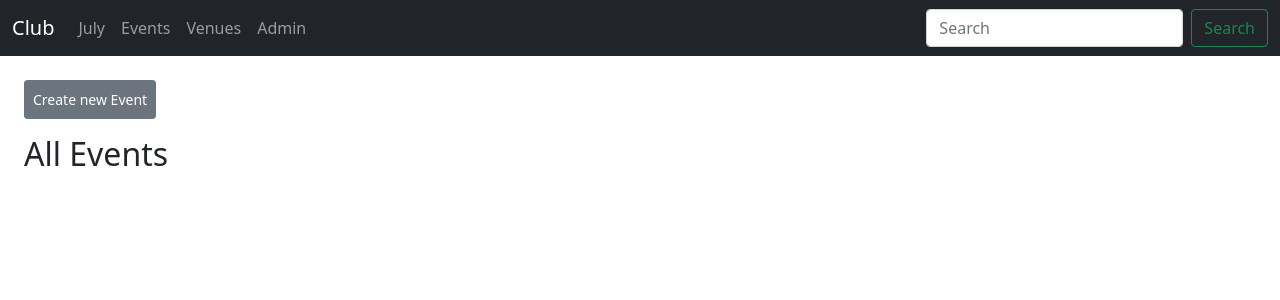
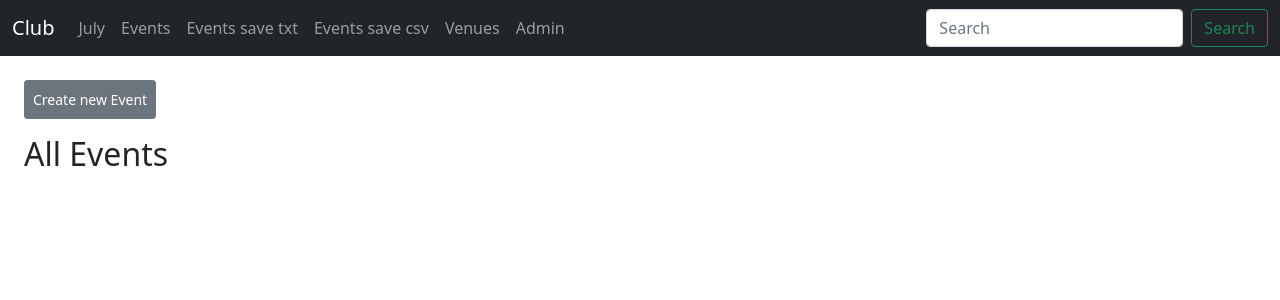
Before and after one commit to thaibee/myclub_house, a Django app: page /events_list/ in a window 1280 px wide. Shown: the top 300 px of the page. Run offline with Django 3.2, Linux system fonts and the light colour scheme; data that the repository does not hold is empty.

```diff
--- a/events/templates/events/nav.html
+++ b/events/templates/events/nav.html
@@ -14,6 +14,12 @@
                     <a class="nav-link" href="{% url 'events_list' %}">Events</a>
                 </li>
                 <li class="nav-item">
+                    <a class="nav-link" href="{% url 'events_save_txt' %}">Events save txt</a>
+                </li>
+                <li class="nav-item">
+                    <a class="nav-link" href="{% url 'events_save_csv' %}">Events save csv</a>
+                </li>
+                <li class="nav-item">
                     <a class="nav-link" href="{% url 'venues_list' %}">Venues</a>
                 </li>
                 <li class="nav-item">
--- a/events/urls.py
+++ b/events/urls.py
@@ -5,7 +5,6 @@ urlpatterns = [
     path('', views.home, name='home'),
     path('<int:year>/<str:month>/', views.home, name='home'),
     path('events_list/', views.events_list, name='events_list'),
-    ##path('venue/<int:event_id>', views.event_details, name='event_details'),
     path('event_add/', views.event_add, name='event_add'),
     path('event_upd/<int:event_id>', views.event_upd, name='event_upd'),
     path('event_del/<int:event_id>', views.event_del, name='event_del'),
@@ -14,4 +13,6 @@ urlpatterns = [
     path('venue_add/', views.venue_add, name='venue_add'),
     path('venue_upd/<int:venue_id>', views.venue_upd, name='venue_upd'),
     path('venue_del/<int:venue_id>', views.venue_del, name='venue_del'),
+    path('events_save_txt', views.events_save_txt, name='events_save_txt'),
+    path('events_save_csv', views.events_save_csv, name='events_save_csv'),
 ]
--- a/events/views.py
+++ b/events/views.py
@@ -1,8 +1,9 @@
 import calendar
 from datetime import datetime
-from django.shortcuts import render, redirect
+from django.shortcuts import render, redirect, HttpResponse
 from .models import Event, Venue
 from .forms import VenueForm, EventForm
+import csv
 
 
 def home(request, year=datetime.now().year, month=datetime.now().strftime('%B')):
@@ -79,9 +80,8 @@ def venue_del(request, venue_id):
     return redirect('venues_list')
 
 
-
 def events_list(request):
-    event_list = Event.objects.all()
+    event_list = Event.objects.all().order_by('name')
     next_month = list(calendar.month_name)[datetime.now().month + 1]
     return render(request, 'events/events_list.html', {
         'event_list': event_list,
@@ -123,3 +123,23 @@ def event_del(request, venue_id):
     event = Event.objects.get(pk=venue_id)
     event.delete()
     return redirect('events_list')
+
+
+def events_save_txt(request):
+    events = Event.objects.all()
+    response = HttpResponse(content_type='text/plain')
+    response['Content-Disposition'] = 'attachment; filename="events.txt"'
+    for i in events:
+        response.writelines(f'{i.name}\n{i.venue}\n{i.event_date}\n{i.event_time}\n\n\n')
+    return response
+
+
+def events_save_csv(request):
+    events = Event.objects.all()
+    response = HttpResponse(content_type='text/csv')
+    response['Content-Disposition'] = 'attachment; filename="events.csv"'
+    writer = csv.writer(response, delimiter='\t')
+    writer.writerow(['Name', 'Venue', 'Date', 'Time'])
+    for i in events:
+        writer.writerow([i.name, i.venue, i.event_date, i.event_time])
+    return response
```
